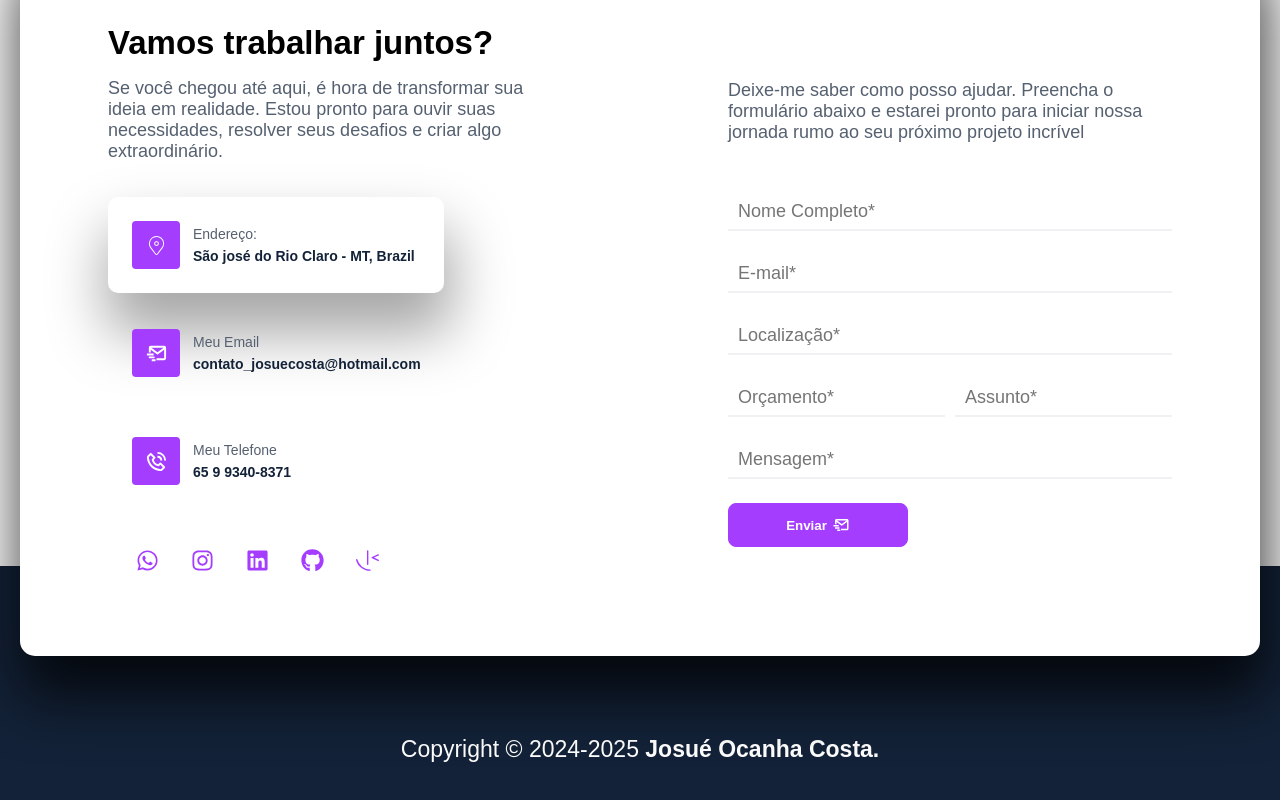
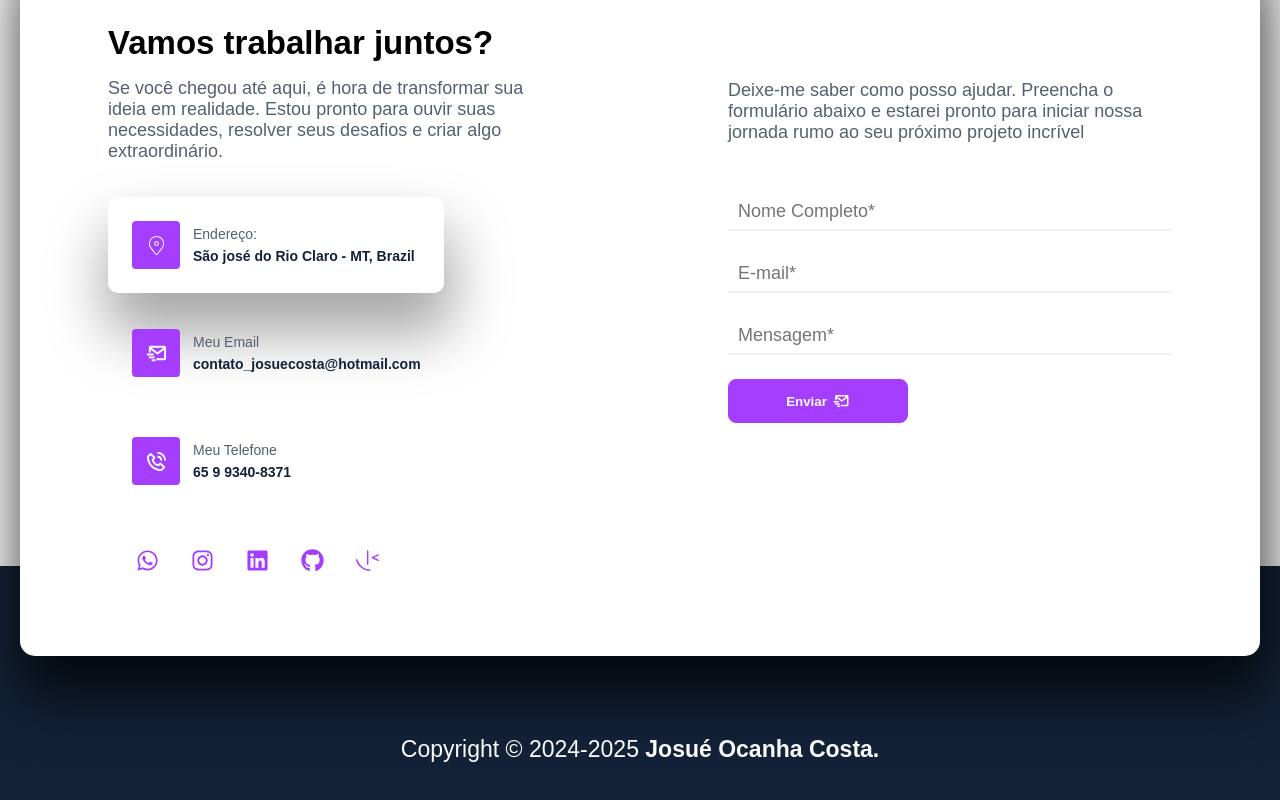
Before and after one commit to JosueCosta2023/portifolio-v2, a React (Vite) app: page / in a window 1280 px wide. Shown: the part 7507-8307 px from the top of the page. Built offline with nearby package versions, Linux system fonts and the light colour scheme.

Commit message:
feat: Reconfiguração de campos de formulario e ajuste no email.js

```diff
--- a/src/pages/home/sections/contact/contact.tsx
+++ b/src/pages/home/sections/contact/contact.tsx
@@ -11,9 +11,6 @@ import emailJs from '@emailjs/browser'
 interface IFormValues {
     name: string
     email: string
-    location: string
-    budget: number
-    subject: string
     message?: string
 }
 
@@ -31,9 +28,7 @@ export const Contact = () => {
 
         const templateParams = {
             from_name: data.name,
-            subject: data.subject,
             message: data.message,
-            budget_value: data.budget,
             email: data.email
         }
 
@@ -126,44 +121,10 @@ export const Contact = () => {
                                 />
                         </InputForm>
 
-                        <InputForm>
-                            {errors.location && <span>{errors.location.message}</span>}
-                            <input type="location"
-                                placeholder="Localização*"
-                                id="location"
-                                className="campo-preenchido"
-                                {
-                                    ...register('location', {required: "Campo Obrigatório."})
-                                }
-                                />
-                        </InputForm>
-                        <div>
-                            <InputForm>
-                                {errors.budget && <span>{errors.budget.message}</span>}
-                                <input type="budget"
-                                    placeholder="Orçamento*"
-                                    id="budget"
-                                    className="campo-preenchido"
-                                    {
-                                        ...register('budget', {required: "Campo Obrigatório."})
-                                    }
-                                    />
-                            </InputForm>
-                            <InputForm>
-                                {errors.subject && <span>{errors.subject.message}</span>}
-                                <input type="subject"
-                                    placeholder="Assunto*"
-                                    id="subject"
-                                    {
-                                        ...register('subject', {required: "Campo Obrigatório."})
-                                    }
-                                    />
-                            </InputForm>
 
-                        </div>
                         <InputForm>
                                 {errors.message && <span>{errors.message.message}</span>}
-                                <input type="message"
+                                <input
                                     placeholder="Mensagem*"
                                     id="message"
                                     className="campo-preenchido"
--- a/src/pages/home/sections/contact/styled.ts
+++ b/src/pages/home/sections/contact/styled.ts
@@ -152,10 +152,12 @@ export const ContactFormContent = styled.div`
     max-width: 100%;
     height: 100%;
     padding: 144px 88px;
+
     @media(max-width: 1024px){
         padding: 60px 88px;
         & > form > p{
             text-align: center;
+
         }
     }
     @media(max-width: 495px){
@@ -164,6 +166,12 @@ export const ContactFormContent = styled.div`
     & > form {
         width: 100%;
         height: 100%;
+
+
+    @media(max-width:1030px){
+        padding: 0px 20px;
+    }
+
         & > p{
             font-size: 18px;
             color: var(--tertiary-normal);
@@ -182,9 +190,10 @@ export const ContactFormContent = styled.div`
 export const InputForm = styled.div`
     width: 100%;
     height: 38px;
-    background-color: blue;
+    /* background-color: blue; */
     position: relative;
     margin-bottom: 24px;
+
     & > span {
         position: absolute;
         right: 5px;
@@ -194,6 +203,7 @@ export const InputForm = styled.div`
         letter-spacing: 2px;
         font-size: 10px;
     }
+
     & > input {
         width: 100%;
         height: 100%;
```
Also changed, not shown: 1 other file (tests, documents, lock files or other folders).
